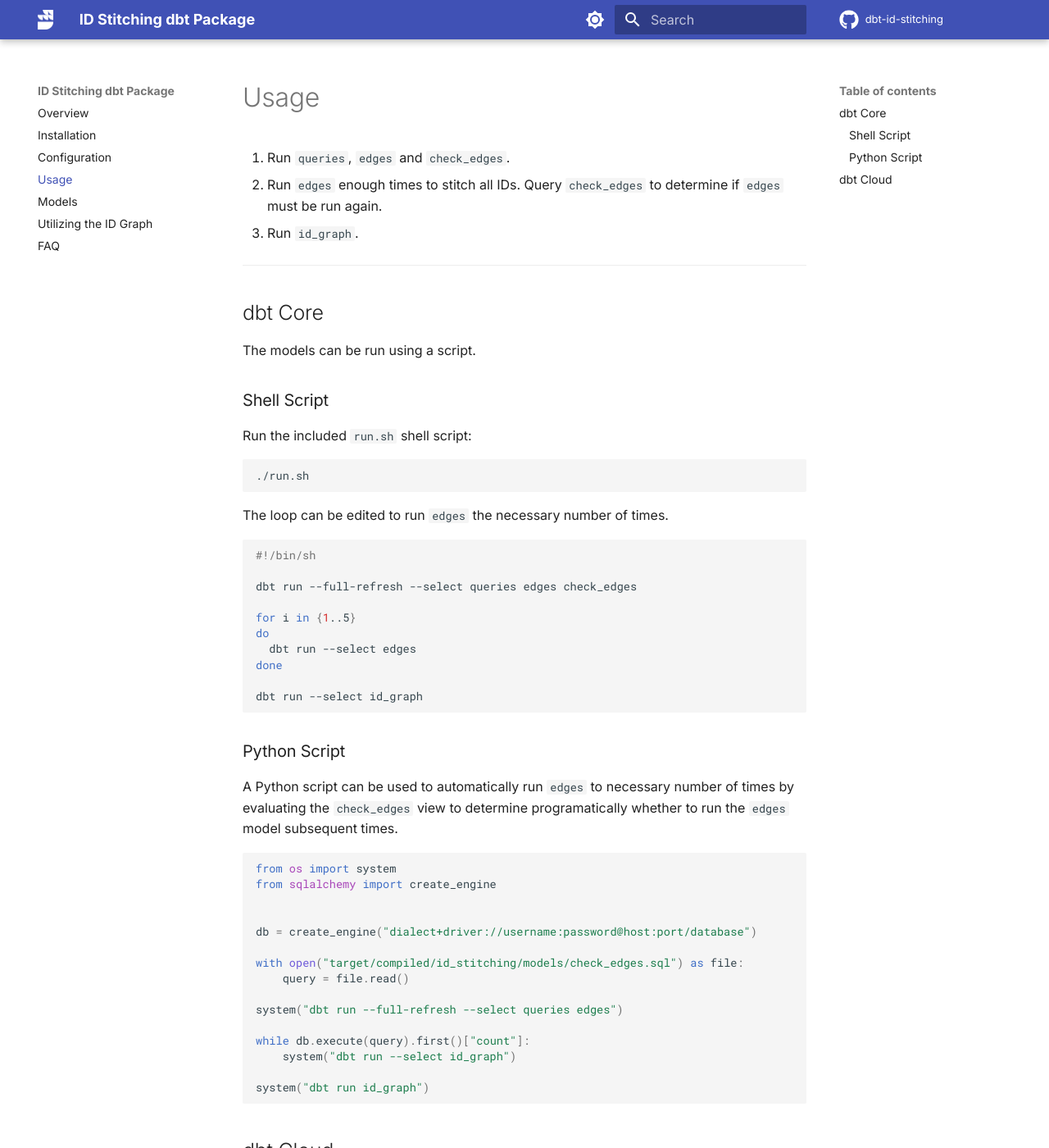
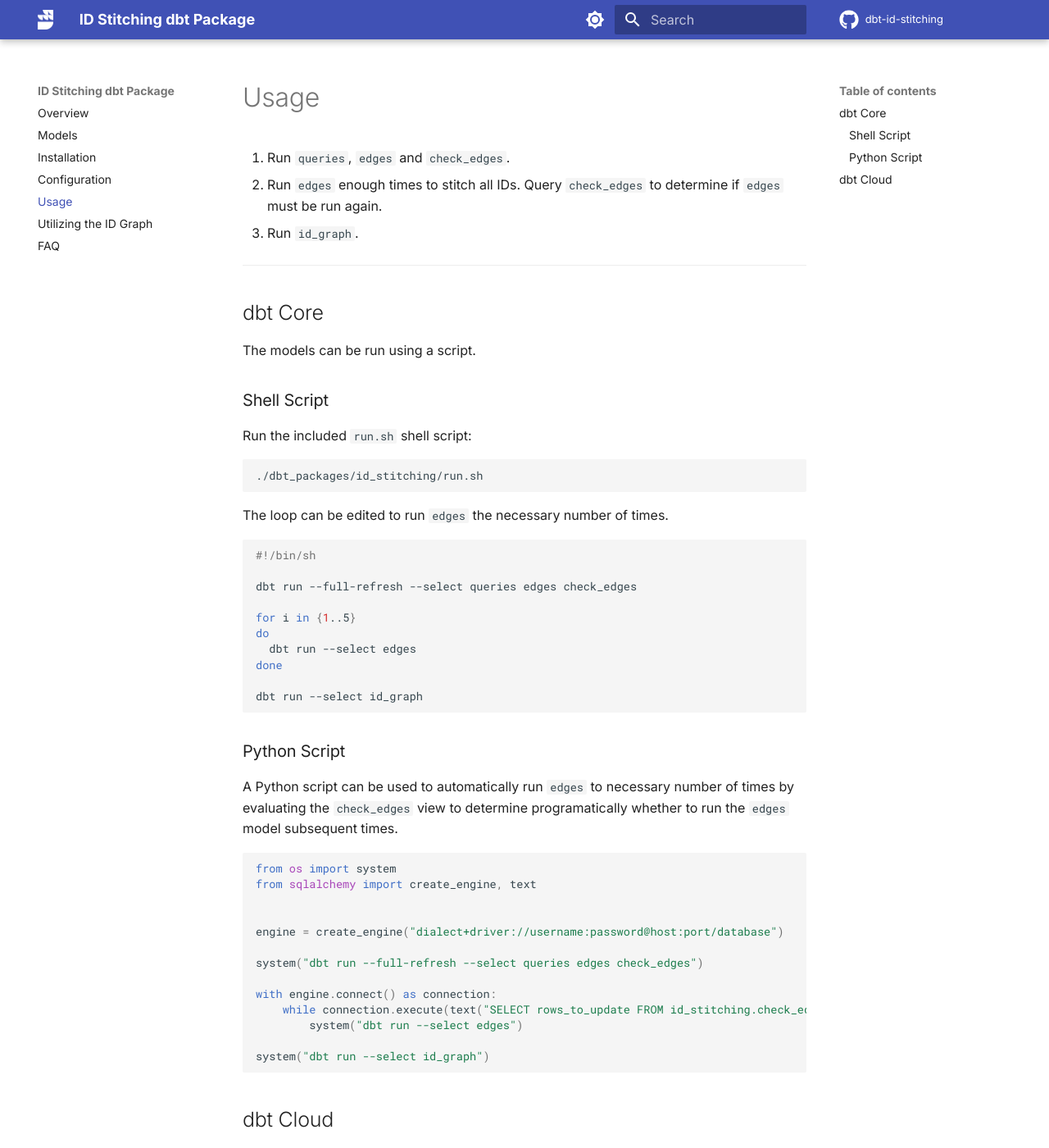
Before and after one commit to esadek/mkdocs-test, an MkDocs documentation site: the page built from docs/usage.md, in a window 1280 px wide and 1400 px high. Shown: the whole window at 82% size. Built offline with MkDocs 1.6.1 and Material for MkDocs 9.7.7, drawn with Linux system fonts in a browser that asks for light colours; comment, search, counter and statistics services are not loaded.

Commit message:
Add: changes

````diff
--- a/docs/usage.md
+++ b/docs/usage.md
@@ -15,7 +15,7 @@
 Run the included `run.sh` shell script:
 
 ```bash
-./run.sh
+./dbt_packages/id_stitching/run.sh
 ```
 
 The loop can be edited to run `edges` the necessary number of times.
@@ -39,20 +39,18 @@
 
 ```python
 from os import system
-from sqlalchemy import create_engine
+from sqlalchemy import create_engine, text
 
 
-db = create_engine("dialect+driver://username:password@host:port/database")
+engine = create_engine("dialect+driver://username:password@host:port/database")
 
-with open("target/compiled/id_stitching/models/check_edges.sql") as file:
-    query = file.read()
+system("dbt run --full-refresh --select queries edges check_edges")
 
-system("dbt run --full-refresh --select queries edges")
+with engine.connect() as connection:
+    while connection.execute(text("SELECT rows_to_update FROM id_stitching.check_edges")).first()[0]:
+        system("dbt run --select edges")
 
-while db.execute(query).first()["count"]:
-    system("dbt run --select id_graph")
-
-system("dbt run id_graph")
+system("dbt run --select id_graph")
 ```
 
 ## dbt Cloud
--- a/mkdocs.yml
+++ b/mkdocs.yml
@@ -41,10 +41,10 @@
 
 nav:
   - 'index.md'
+  - 'models.md'
   - 'installation.md'
   - 'configuration.md'
   - 'usage.md'
-  - 'models.md'
   - 'utilizing_id_graph.md'
   - 'faq.md'
 
````
